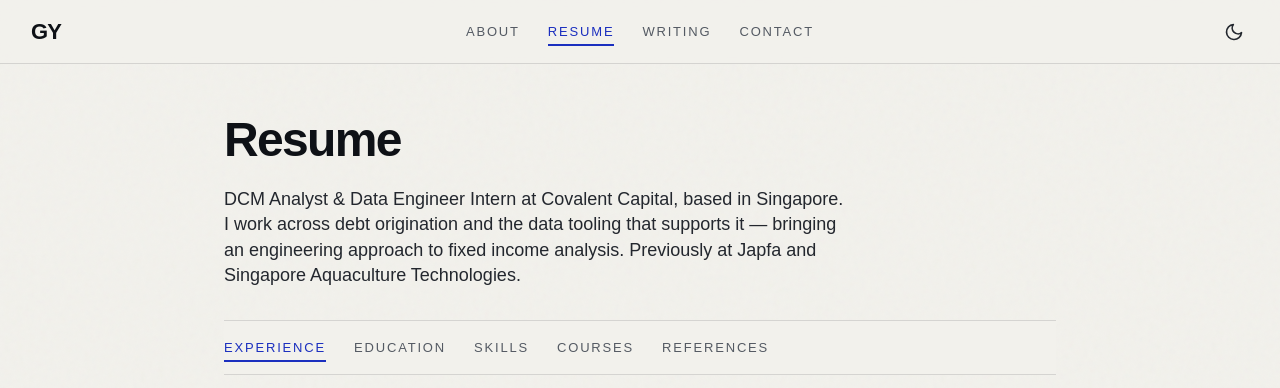
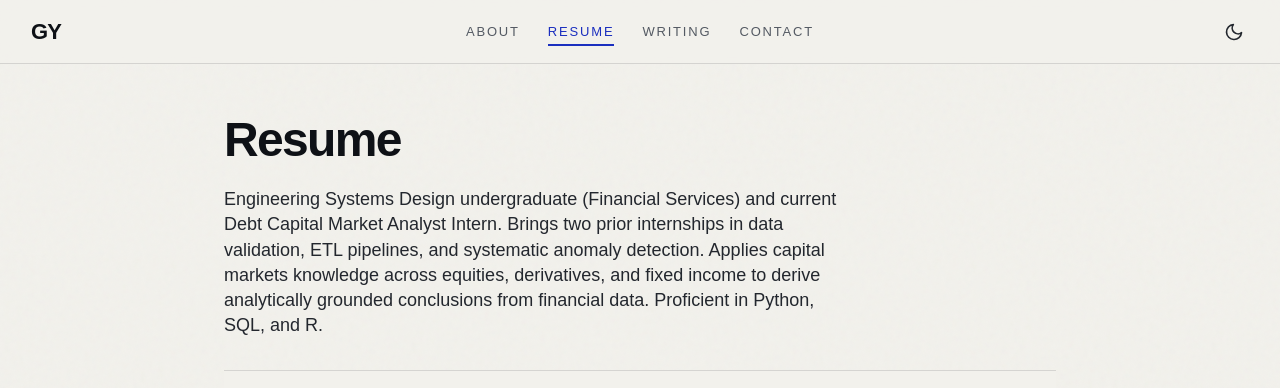
Before and after one commit to Spazzero/Spazzero.github.io, a Next.js app: page /resume in a window 1280 px wide. Shown: the top 388 px of the page. Built offline with nearby package versions, Linux system fonts and the light colour scheme; no server answers; a web font is replaced by a local one.

Commit message:
Update "Resume" page

```diff
--- a/app/resume/page.tsx
+++ b/app/resume/page.tsx
@@ -28,11 +28,13 @@
         <header className="resume-header">
           <h1 className="resume-title">Resume</h1>
           <p className="resume-summary">
-            DCM Analyst &amp; Data Engineer Intern at Covalent Capital, based in
-            Singapore. I work across debt origination and the data tooling that
-            supports it &mdash; bringing an engineering approach to fixed income
-            analysis. Previously at Japfa and Singapore Aquaculture
-            Technologies.
+            Engineering Systems Design undergraduate (Financial Services) and
+            current Debt Capital Market Analyst Intern. Brings two prior
+            internships in data validation, ETL pipelines, and systematic
+            anomaly detection. Applies capital markets knowledge across
+            equities, derivatives, and fixed income to derive analytically
+            grounded conclusions from financial data. Proficient in Python, SQL,
+            and R.
           </p>
           {/* Print-only, but real markup rather than CSS `content`, so it is
               selectable, linkable, and reads from the shared profile. The
```
